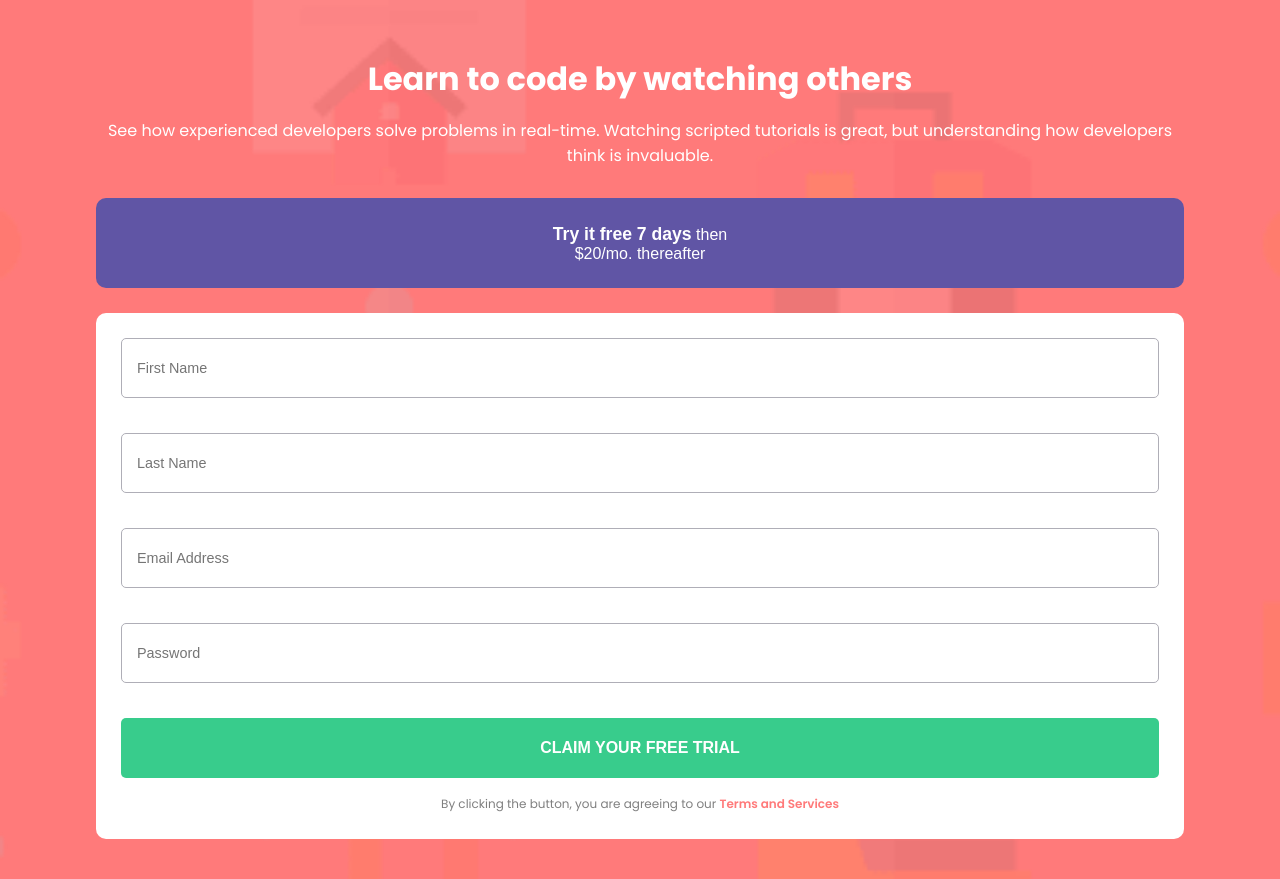
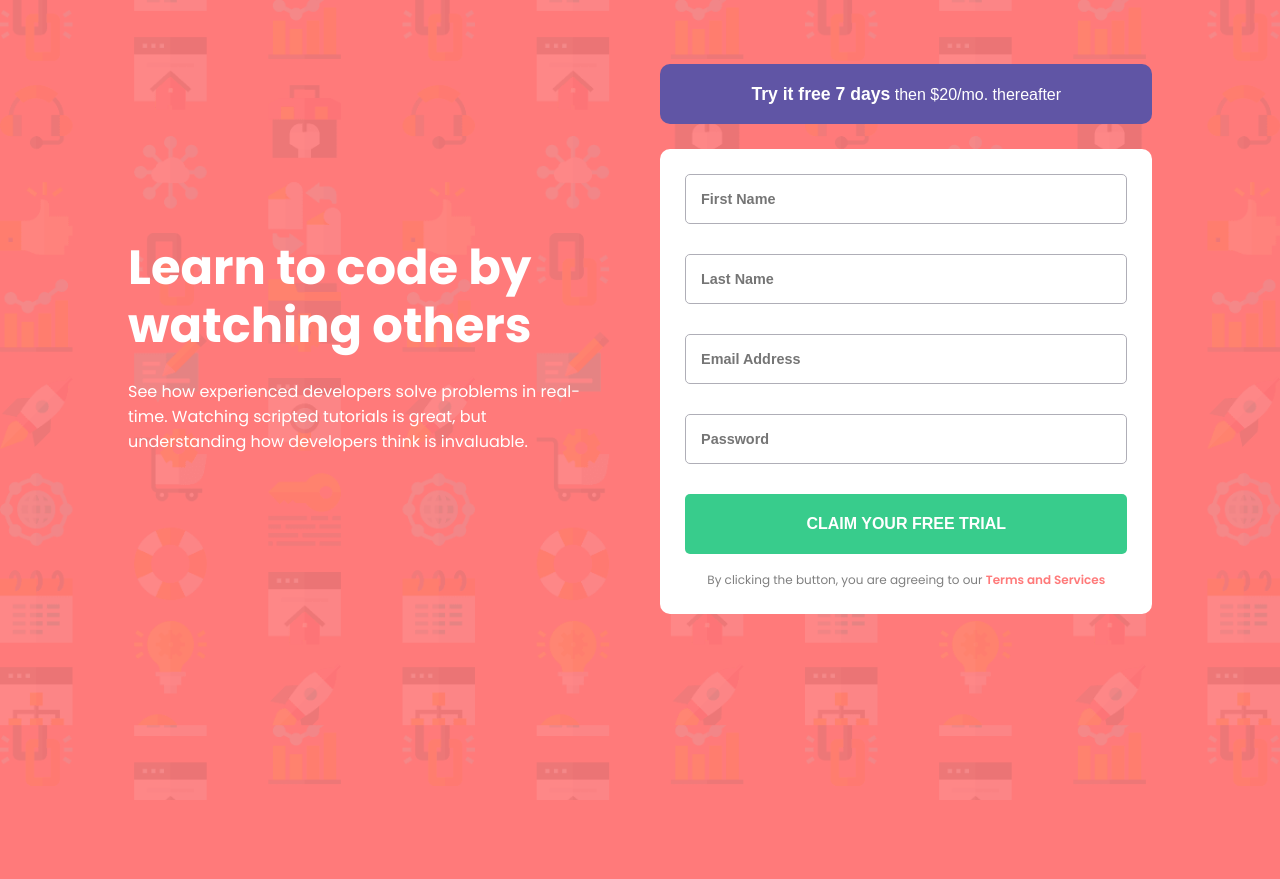
Before and after one commit to ebraimcarvalho/frontend-challenges, a PHP site: page /intro-component-with-signup-form-master/index.html in a window 1280 px wide. After the commit the page ends 800 px from the top, so only its background shows below. Run offline with PHP 8.4, Linux system fonts and the light colour scheme.

Commit message:
finish style desktop screen

```diff
--- a/intro-component-with-signup-form-master/index.html
+++ b/intro-component-with-signup-form-master/index.html
@@ -22,7 +22,7 @@
         tutorials is great, but understanding how developers think is invaluable.</p>
     </div>
     <div class="container__right container__right--desktop">
-      <button class="container__button"><strong class="container__button--strong">Try it free 7 days</strong> then <br> $20/mo. thereafter</button>
+      <button class="container__button"><strong class="container__button--strong">Try it free 7 days</strong> then $20/mo. thereafter</button>
 
       <form class="form">
         <div class="form__control">
--- a/intro-component-with-signup-form-master/style.css
+++ b/intro-component-with-signup-form-master/style.css
@@ -22,7 +22,7 @@ body {
 }
 
   .container {
-    max-width: 85%;
+    width: 85%;
     margin: 0 auto;
     padding-top: 40px;
     padding-bottom: 40px;
@@ -41,7 +41,7 @@ body {
     .container__button {
       font-size: 1rem;
       width: 100%;
-      height: 90px;
+      min-height: 60px;
       padding: 20px;
       margin-bottom: 25px;
       border-radius: 10px;
@@ -73,15 +73,20 @@ body {
 
         .form__input {
           width: 100%;
-          height: 60px;
-          margin-bottom: 35px;
+          height: 50px;
+          margin-bottom: 30px;
           border: 1px solid hsl(247, 6%, 70%);
           border-radius: 5px;
           padding-left: 15px;
           color: rgba(0, 0, 0, 0.7);
           font-size: 1rem;
+          font-weight: bold;
           outline: none;
         }
+
+          .form__input:focus {
+            border: 1px solid hsl(248, 32%, 49%);
+          }
 
           .form input::placeholder {
             font-size: 0.9rem;
@@ -96,7 +101,7 @@ body {
         .form__error-icon {
           display: none;
           position: absolute;
-          top: 18px;
+          top: 15px;
           right: 25px;
         }
 
@@ -113,7 +118,7 @@ body {
           color: hsl(0, 100%, 74%);
           font-style: italic;
           position: absolute;
-          top: 65px;
+          top: 55px;
           right: 5px;
         }
 
@@ -134,7 +139,6 @@ body {
 
         .form__advice {
           color: rgba(0, 0, 0, 0.5);
-          width: 80%;
           font-size: 0.9rem;
         }
 
@@ -142,3 +146,52 @@ body {
             font-weight: 600;
             color: hsl(0, 100%, 74%);
           }
+@media screen and (min-width: 800px) {
+  body {
+    background-image: url(./images/bg-intro-desktop.png);
+  }
+
+    .container {
+      width: 100%;
+      display: flex;
+      flex-wrap: wrap;
+      justify-content: center;
+      align-items: center;
+      padding-top: 5%;
+      padding-bottom: 5%;
+      padding-left: 10%;
+      padding-right: 10%;
+    }
+
+      .container__left {
+        flex: 1;
+        padding-right: 4%;
+        text-align: left;
+      }
+
+        .container__title {
+          max-width: 90%;
+          font-size: 3rem;
+          line-height: 1.2;
+          padding-left: 0px;
+          padding-bottom: 25px;
+        }
+
+        .container__paragraph {
+          max-width: 97%;
+          margin: 0;
+        }
+
+      .container__right {
+        flex: 1;
+      }
+
+        .container__button {
+          padding: 0px;
+        }
+
+        .form {
+          padding: 5%;
+        }
+
+}
```
